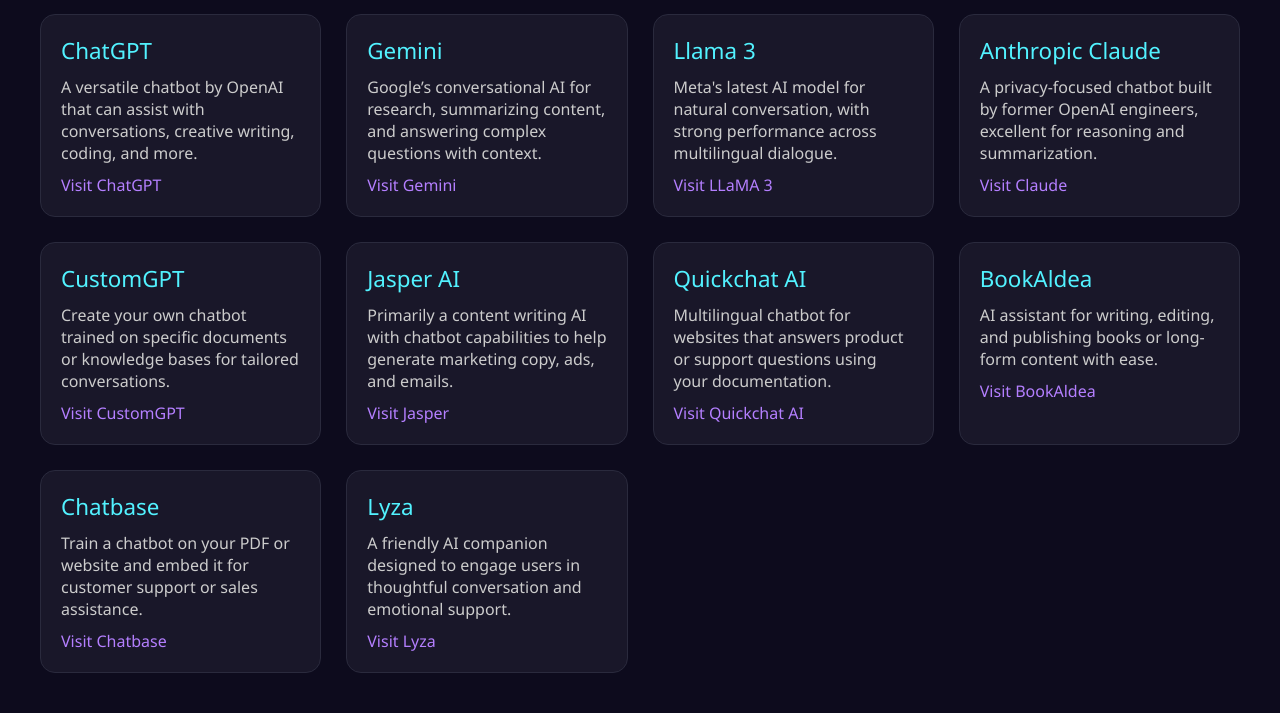
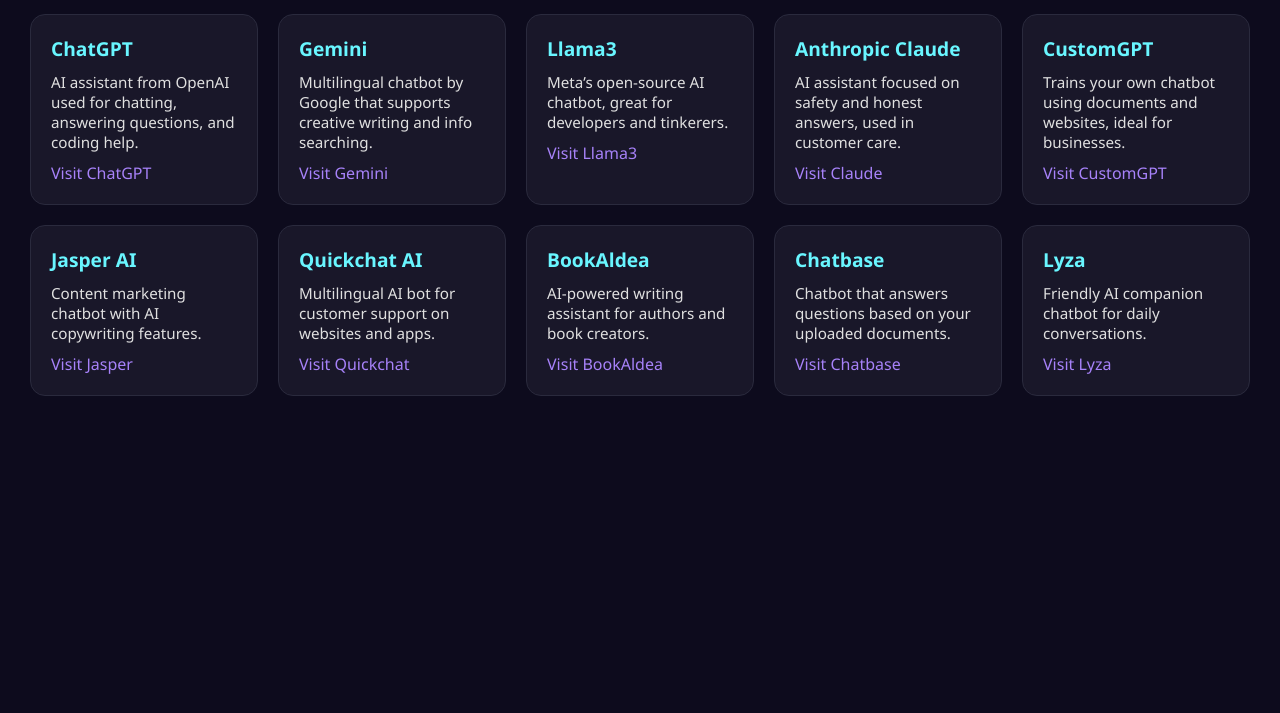
Before and after one commit to churenlieva/ai-tools-directory, a plain HTML site: page ai-chatbots.html in a window 1280 px wide. Shown: the part 138-851 px from the top of the page. After the commit the page ends 800 px from the top, so only its background shows below. Drawn offline with Linux system fonts and the light colour scheme.

Commit message:
Update ai-chatbots.html

```diff
--- a/ai-chatbots.html
+++ b/ai-chatbots.html
@@ -1,29 +1,30 @@
 <!DOCTYPE html>
 <html lang="en">
 <head>
-  <meta charset="UTF-8" />
-  <meta name="viewport" content="width=device-width, initial-scale=1.0" />
-  <title>Top 10 AI Chatbots</title>
+  <meta charset="UTF-8">
+  <meta name="viewport" content="width=device-width, initial-scale=1.0">
+  <title>Top 10 AI Chatbot Tools</title>
   <style>
     body {
       background-color: #0d0b1d;
       color: #ffffff;
       font-family: 'Segoe UI', Tahoma, Geneva, Verdana, sans-serif;
+      padding: 30px;
       margin: 0;
-      padding: 40px;
     }
 
     h1 {
       font-size: 2.5em;
       color: #00fff7;
       text-shadow: 0 0 10px #00fff7;
-      margin-bottom: 30px;
+      margin-bottom: 40px;
+      text-align: center;
     }
 
     .grid {
       display: grid;
-      grid-template-columns: repeat(auto-fit, minmax(280px, 1fr));
-      gap: 25px;
+      grid-template-columns: repeat(5, 1fr);
+      gap: 20px;
     }
 
     .tool-card {
@@ -31,27 +32,28 @@
       border: 1px solid #2a2a3d;
       border-radius: 15px;
       padding: 20px;
-      transition: 0.3s ease;
+      transition: 0.3s ease-in-out;
     }
 
     .tool-card:hover {
       background: rgba(255, 255, 255, 0.1);
-      transform: translateY(-5px);
     }
 
-    .tool-title {
-      font-size: 1.4em;
-      color: #52f2ff;
+    .tool-name {
+      font-size: 1.2em;
+      color: #69f6ff;
+      font-weight: bold;
       margin-bottom: 10px;
     }
 
     .tool-desc {
-      color: #ccc;
+      font-size: 0.95em;
+      color: #e0e0e0;
       margin-bottom: 10px;
     }
 
     .tool-link {
-      color: #b47fff;
+      color: #a782f9;
       text-decoration: none;
     }
 
@@ -61,69 +63,58 @@
   </style>
 </head>
 <body>
-  <h1>Top 10 AI Chatbots</h1>
+  <h1>Top 10 AI Chatbot Tools</h1>
   <div class="grid">
-
     <div class="tool-card">
-      <div class="tool-title">ChatGPT</div>
-      <div class="tool-desc">A versatile chatbot by OpenAI that can assist with conversations, creative writing, coding, and more.</div>
-      <a class="tool-link" href="https://chat.openai.com/" target="_blank">Visit ChatGPT</a>
+      <div class="tool-name">ChatGPT</div>
+      <div class="tool-desc">AI assistant from OpenAI used for chatting, answering questions, and coding help.</div>
+      <a class="tool-link" href="#">Visit ChatGPT</a>
     </div>
-
     <div class="tool-card">
-      <div class="tool-title">Gemini</div>
-      <div class="tool-desc">Google’s conversational AI for research, summarizing content, and answering complex questions with context.</div>
-      <a class="tool-link" href="https://gemini.google.com/" target="_blank">Visit Gemini</a>
+      <div class="tool-name">Gemini</div>
+      <div class="tool-desc">Multilingual chatbot by Google that supports creative writing and info searching.</div>
+      <a class="tool-link" href="#">Visit Gemini</a>
     </div>
-
     <div class="tool-card">
-      <div class="tool-title">Llama 3</div>
-      <div class="tool-desc">Meta's latest AI model for natural conversation, with strong performance across multilingual dialogue.</div>
-      <a class="tool-link" href="https://ai.meta.com/llama" target="_blank">Visit LLaMA 3</a>
+      <div class="tool-name">Llama3</div>
+      <div class="tool-desc">Meta’s open-source AI chatbot, great for developers and tinkerers.</div>
+      <a class="tool-link" href="#">Visit Llama3</a>
     </div>
-
     <div class="tool-card">
-      <div class="tool-title">Anthropic Claude</div>
-      <div class="tool-desc">A privacy-focused chatbot built by former OpenAI engineers, excellent for reasoning and summarization.</div>
-      <a class="tool-link" href="https://claude.ai" target="_blank">Visit Claude</a>
+      <div class="tool-name">Anthropic Claude</div>
+      <div class="tool-desc">AI assistant focused on safety and honest answers, used in customer care.</div>
+      <a class="tool-link" href="#">Visit Claude</a>
     </div>
-
     <div class="tool-card">
-      <div class="tool-title">CustomGPT</div>
-      <div class="tool-desc">Create your own chatbot trained on specific documents or knowledge bases for tailored conversations.</div>
-      <a class="tool-link" href="https://customgpt.ai" target="_blank">Visit CustomGPT</a>
+      <div class="tool-name">CustomGPT</div>
+      <div class="tool-desc">Trains your own chatbot using documents and websites, ideal for businesses.</div>
+      <a class="tool-link" href="#">Visit CustomGPT</a>
     </div>
-
     <div class="tool-card">
-      <div class="tool-title">Jasper AI</div>
-      <div class="tool-desc">Primarily a content writing AI with chatbot capabilities to help generate marketing copy, ads, and emails.</div>
-      <a class="tool-link" href="https://www.jasper.ai" target="_blank">Visit Jasper</a>
+      <div class="tool-name">Jasper AI</div>
+      <div class="tool-desc">Content marketing chatbot with AI copywriting features.</div>
+      <a class="tool-link" href="#">Visit Jasper</a>
     </div>
-
     <div class="tool-card">
-      <div class="tool-title">Quickchat AI</div>
-      <div class="tool-desc">Multilingual chatbot for websites that answers product or support questions using your documentation.</div>
-      <a class="tool-link" href="https://www.quickchat.ai" target="_blank">Visit Quickchat AI</a>
+      <div class="tool-name">Quickchat AI</div>
+      <div class="tool-desc">Multilingual AI bot for customer support on websites and apps.</div>
+      <a class="tool-link" href="#">Visit Quickchat</a>
     </div>
-
     <div class="tool-card">
-      <div class="tool-title">BookAldea</div>
-      <div class="tool-desc">AI assistant for writing, editing, and publishing books or long-form content with ease.</div>
-      <a class="tool-link" href="https://bookaldea.com" target="_blank">Visit BookAldea</a>
+      <div class="tool-name">BookAldea</div>
+      <div class="tool-desc">AI-powered writing assistant for authors and book creators.</div>
+      <a class="tool-link" href="#">Visit BookAldea</a>
     </div>
-
     <div class="tool-card">
-      <div class="tool-title">Chatbase</div>
-      <div class="tool-desc">Train a chatbot on your PDF or website and embed it for customer support or sales assistance.</div>
-      <a class="tool-link" href="https://www.chatbase.co" target="_blank">Visit Chatbase</a>
+      <div class="tool-name">Chatbase</div>
+      <div class="tool-desc">Chatbot that answers questions based on your uploaded documents.</div>
+      <a class="tool-link" href="#">Visit Chatbase</a>
     </div>
-
     <div class="tool-card">
-      <div class="tool-title">Lyza</div>
-      <div class="tool-desc">A friendly AI companion designed to engage users in thoughtful conversation and emotional support.</div>
-      <a class="tool-link" href="https://lyza.ai" target="_blank">Visit Lyza</a>
+      <div class="tool-name">Lyza</div>
+      <div class="tool-desc">Friendly AI companion chatbot for daily conversations.</div>
+      <a class="tool-link" href="#">Visit Lyza</a>
     </div>
-
   </div>
 </body>
 </html>
```
